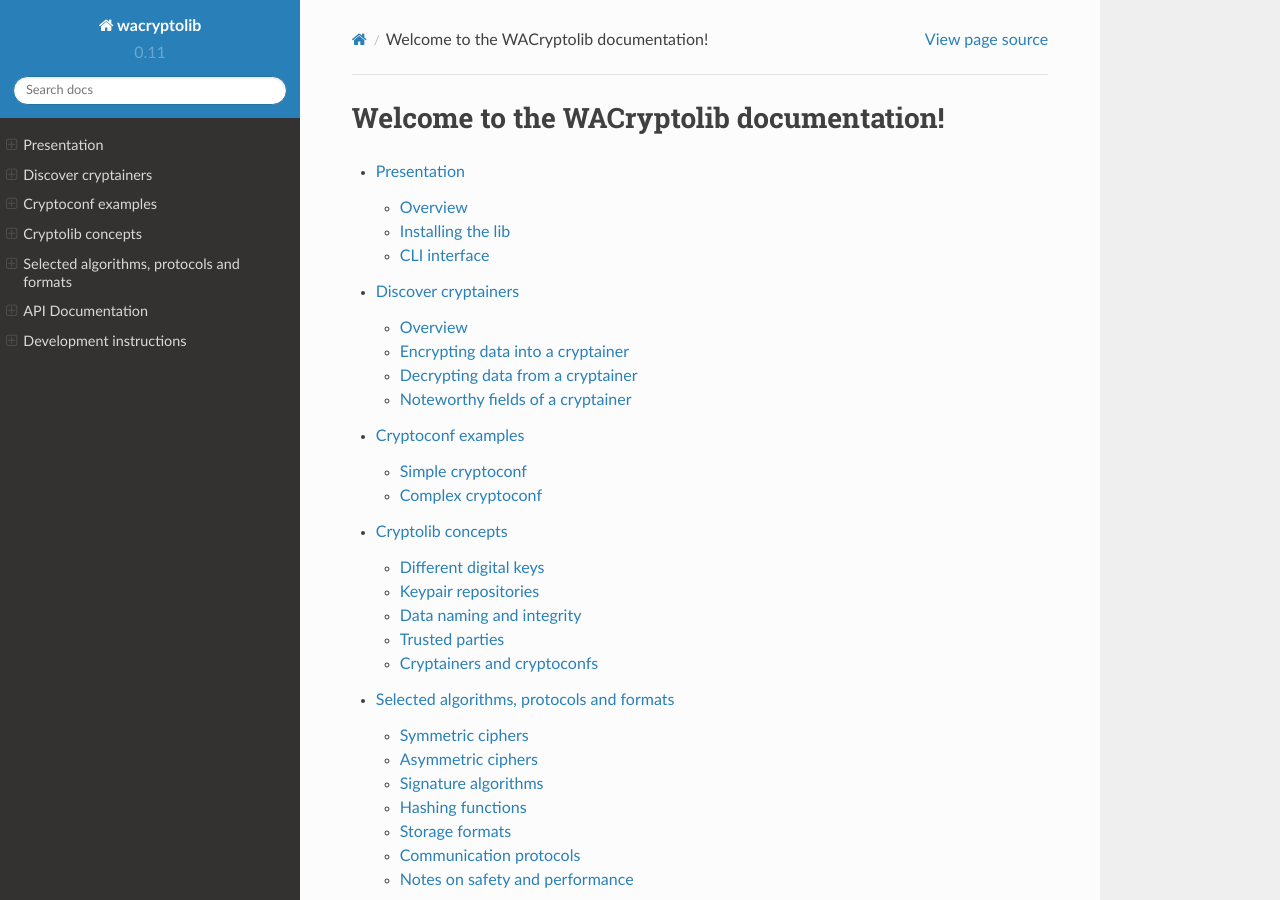
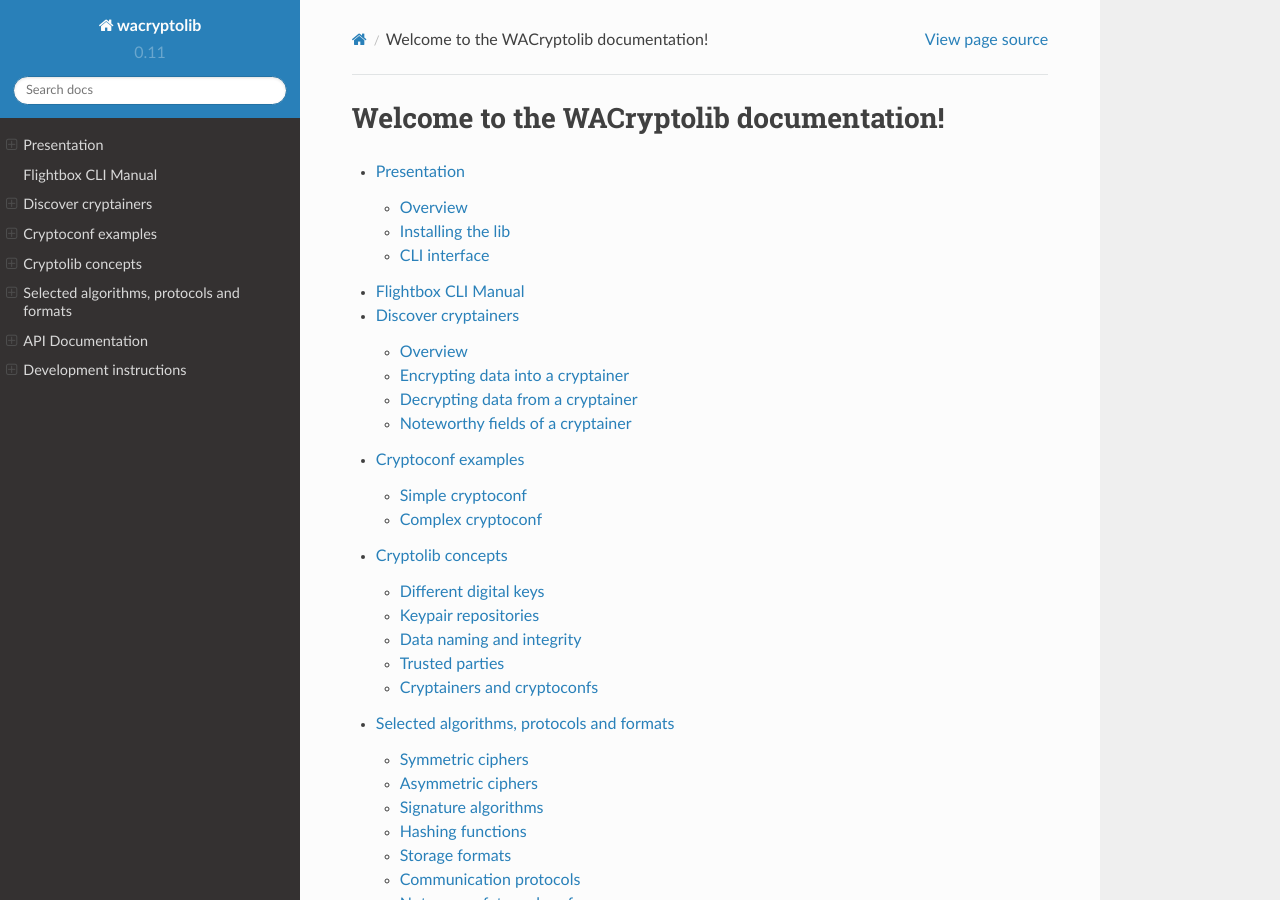
Before and after one commit to WitnessAngel/witness-angel-cryptolib, a Sphinx documentation site: the page built from docs/index.rst, in a window 1280 px wide and 900 px high. Built offline with Sphinx 7.4.7 and the Read the Docs theme 2.0.0, drawn with Linux system fonts in a browser that asks for light colours.

Commit message:
Generate CLI manual with sphinx-click

```diff
--- a/docs/conf.py
+++ b/docs/conf.py
@@ -37,7 +37,7 @@
 # Add any Sphinx extension module names here, as strings. They can be
 # extensions coming with Sphinx (named 'sphinx.ext.*') or your custom
 # ones.
-extensions = ["sphinx.ext.autodoc", "sphinx_autodoc_typehints", "sphinx_rtd_theme"]
+extensions = ["sphinx.ext.autodoc", "sphinx_autodoc_typehints", "sphinx_rtd_theme", 'sphinx_click']
 
 # Add any paths that contain templates here, relative to this directory.
 templates_path = ["_templates"]
--- /dev/null
+++ b/docs/flightbox_cli.rst
@@ -0,0 +1,6 @@
+Flightbox CLI Manual
+===================================
+
+.. click:: wacryptolib.cli:wacryptolib_cli
+   :prog: Flightbox
+   :nested: full
--- a/docs/index.rst
+++ b/docs/index.rst
@@ -7,6 +7,7 @@
    :maxdepth: 2
 
    Presentation<readme>
+   flightbox_cli
    cryptainer_explanations
    cryptoconf_examples
    concepts
--- a/pyproject.toml
+++ b/pyproject.toml
@@ -51,7 +51,7 @@
 prettytable = "^3.6.0"
 click-log = "^0.4.0"
 
-[tool.poetry.dev-dependencies]
+[tool.poetry.group.dev.dependencies]
 
 # Test runners and plugins
 pytest = ">=7.0.1"
@@ -78,6 +78,7 @@
 sphinx = ">=4.4.0"
 sphinx-autodoc-typehints = ">=1.17.0"
 sphinx_rtd_theme = ">=1.0.0"
+sphinx-click = "^4.4.0"
 toml = ">=0.10.2"
 
 # Install these with pip for manual benchmarks
```
Also changed, not shown: 2 other files.
